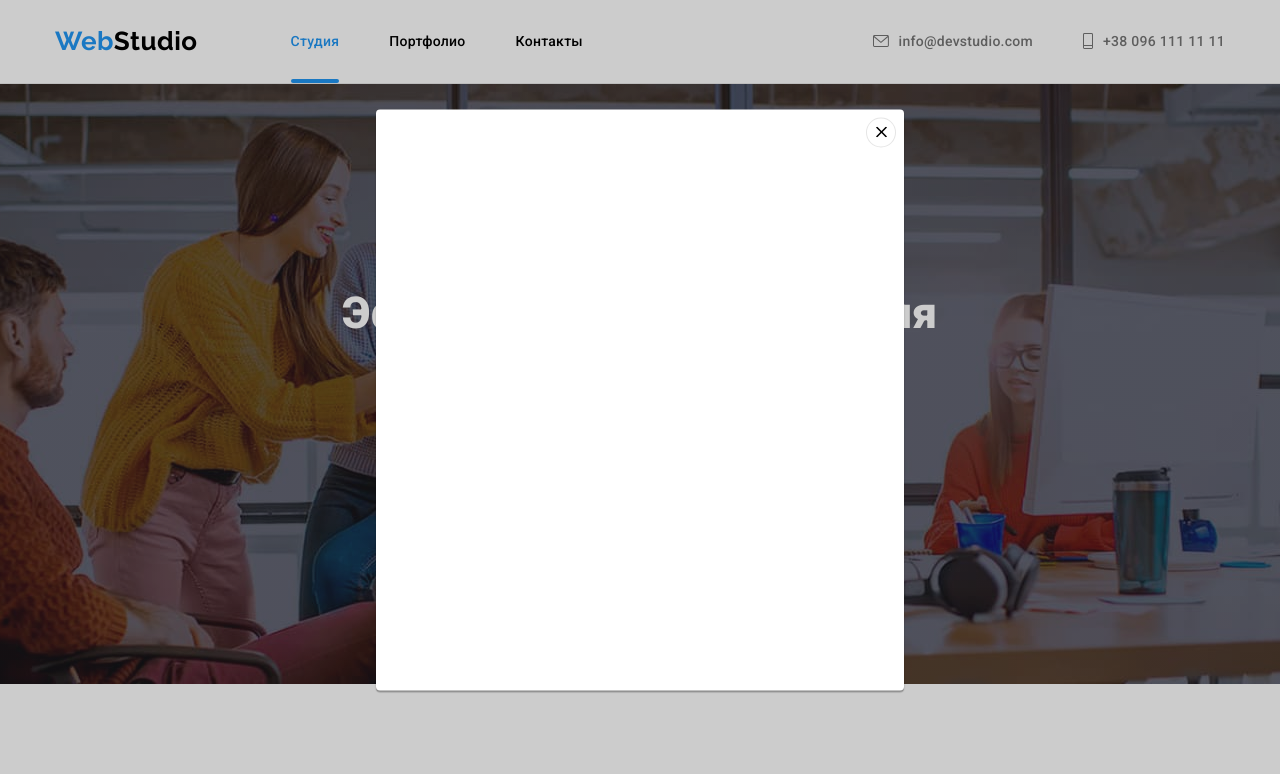
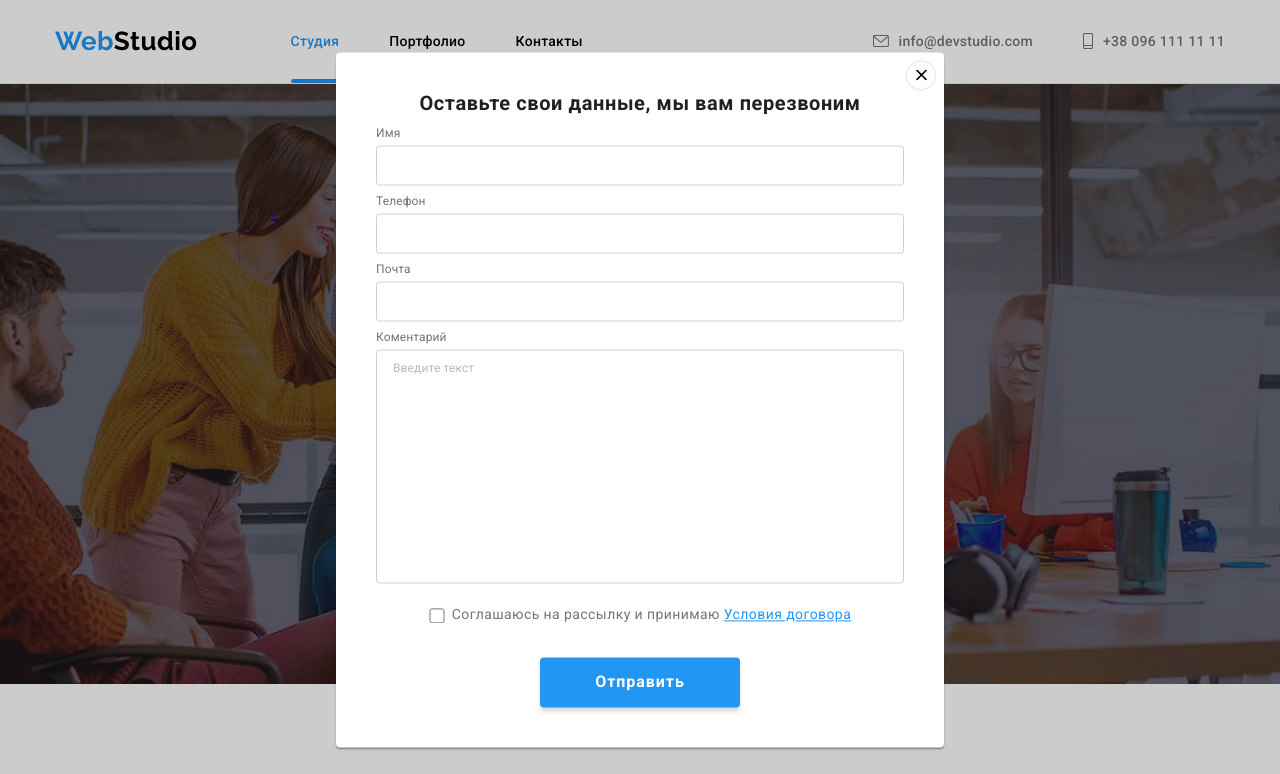
Before and after one commit to VolkovaAnastasiya/goit-markup-hw-06, a plain HTML site: page index.html in a window 1280 px wide. Both pictures are taken after a click on the button "Заказать услугу". Shown: the top 774 px of the page. Drawn offline with nearby package versions, Linux system fonts and the light colour scheme.

Commit message:
частичная разметка формы модалки

```diff
--- a/css/styles.css
+++ b/css/styles.css
@@ -758,7 +758,7 @@ a.partners:hover .icon-logo {
   width: 100%;
   height: 100%;
   background-color: rgba(0, 0, 0, 0.2);
-  z-index: 9.999;
+  z-index: 9;
 
   opacity: 1;
   transition: opacity 250ms cubic-bezier(0.4, 0, 0.2, 1);
@@ -815,5 +815,112 @@ a.partners:hover .icon-logo {
   fill: var(--accent-color);
 }
 
+b {
+  display: inline-block;
+  font-size: 20px;
+  line-height: 1.15;
+  letter-spacing: 0.03em;
+  color: var(--title-text-color);
+  margin-bottom: 12px;
+}
+.form {
+  min-width: 528px;
+  min-height: 581px;
+  margin: 40px;
+}
+.form-field,
+.form-comment {
+  display: flex;
+  flex-direction: column;
+  text-align: left;
+  color: var(--title-text-color);
+}
+.form-field {
+  margin-bottom: 10px;
+}
+.form-field label,
+.form-comment label {
+  margin-bottom: 4px;
+  font-size: 12px;
+  line-height: 1.16;
+  letter-spacing: 0.01em;
+  color: var(--primari-text-color);
+}
+.form-field input {
+  border: 1px solid rgba(33, 33, 33, 0.2);
+  border-radius: 4px;
+  padding: 11px 12px;
+  height: 40px;
+}
+.form-comment {
+  margin-bottom: 20px;
+}
+.form-comment textarea {
+  border: 1px solid rgba(33, 33, 33, 0.2);
+  border-radius: 4px;
+  resize: none;
+  padding: 12px 16px;
+  font-size: 12px;
+  line-height: 1.16;
+  letter-spacing: 0.01em;
+}
+.form-comment textarea::placeholder {
+  color: rgba(117, 117, 117, 0.5);
+}
+
+.form-checkbox {
+  display: flex;
+  align-items: center;
+  justify-content: center;
+  font-size: 14px;
+  line-height: 1.71;
+  letter-spacing: 0.03em;
+  margin-bottom: 30px;
+  margin-left: auto;
+  margin-right: auto;
+}
+
+.form-checkbox label {
+  min-width: 400px;
+  height: 24px;
+}
+
+.form-checkbox input {
+  margin-right: 7px;
+  width: 16px;
+  height: 15px;
+  cursor: pointer;
+}
+.checkbox-link {
+  color: var(--accent-color);
+  text-decoration-line: underline;
+}
+.form-button {
+  height: 50px;
+  padding: 10px 55px;
+  box-shadow: 0px 4px 4px rgba(0, 0, 0, 0.15);
+  border-radius: 4px;
+
+  font-weight: 700;
+  font-size: 16px;
+  line-height: 1.87;
+
+  letter-spacing: 0.06em;
+
+  color: var(--primari-white-color);
+  background-color: var(--accent-color);
+  border: inherit;
+  transition-property: background-color, box-shadow, border-radius, border-color;
+  transition-duration: 250ms;
+  transition-timing-function: cubic-bezier(0.4, 0, 0.2, 1);
+}
+.form-button:focus,
+.form-button:hover {
+  background-color: var(--hero-button-focus-color);
+  cursor: pointer;
+  box-shadow: 0px 4px 4px rgba(0, 0, 0, 0.15);
+  border-radius: 4px;
+  border-color: inherit;
+}
 /* transition-duration: 250ms;
   transition-timing-function: cubic-bezier(0.4, 0, 0.2, 1); */
--- a/index.html
+++ b/index.html
@@ -57,12 +57,45 @@
                 <button class="hero-button" type="button" data-modal-open>Заказать услугу</button>
                 <div class="backdrop is-hidden" data-modal>
                     <div class="modal">
-                        <p></p>
+
                         <button class="modal-close" data-modal-close>
                             <svg class="button-icon">
                                 <use href="./image/icons.svg#icon-Vector-close"></use>
                             </svg>
                         </button>
+
+                        <form class="form js-speaker-form">
+                            <b>Оставьте свои данные, мы вам перезвоним</b>
+
+                            <div class="form-field" role="group" >
+
+                                <label for="name">Имя</label>
+                                <input type="text" name="name" id="name">
+                            </div>
+
+                            <div class="form-field" role="group">
+                                <label for="tel">Телефон</label>
+                                <input type="tel" name="tel" id="tel">
+                            </div>
+
+                            <div class="form-field" role="group">
+                                <label for="mail">Почта</label>
+                                <input type="email" name="mail" id="mail">
+                            </div>
+
+                            <div class="form-comment" role="group">
+                                <label for="comment">Коментарий</label>
+                                <textarea name="comment" id="comment" rows="15" placeholder="Введите текст"></textarea>
+                            </div>
+
+                           <div class="form-checkbox" role="group">
+                                <input type="checkbox" name="policy" id="policy">
+                                <label for="policy"><span>Соглашаюсь на рассылку и принимаю</span> <a class="checkbox-link" href="">Условия договора</a></label>
+                           </div>
+
+                            <button class="form-button" type="submit">Отправить</button>
+
+                        </form>
                     </div>
                 </div>
             </div>
--- a/js/modal.js
+++ b/js/modal.js
@@ -12,3 +12,13 @@
     refs.modal.classList.toggle('is-hidden');
   }
 })();
+
+(() => {
+document.querySelector('.js-speaker-form').addEventListener('submit', e => {
+    e.preventDefault();
+
+    new FormData(e.currentTarget).forEach((value, name) =>
+        console.log(`${name}: ${value}`),
+    );
+});
+})();
```
